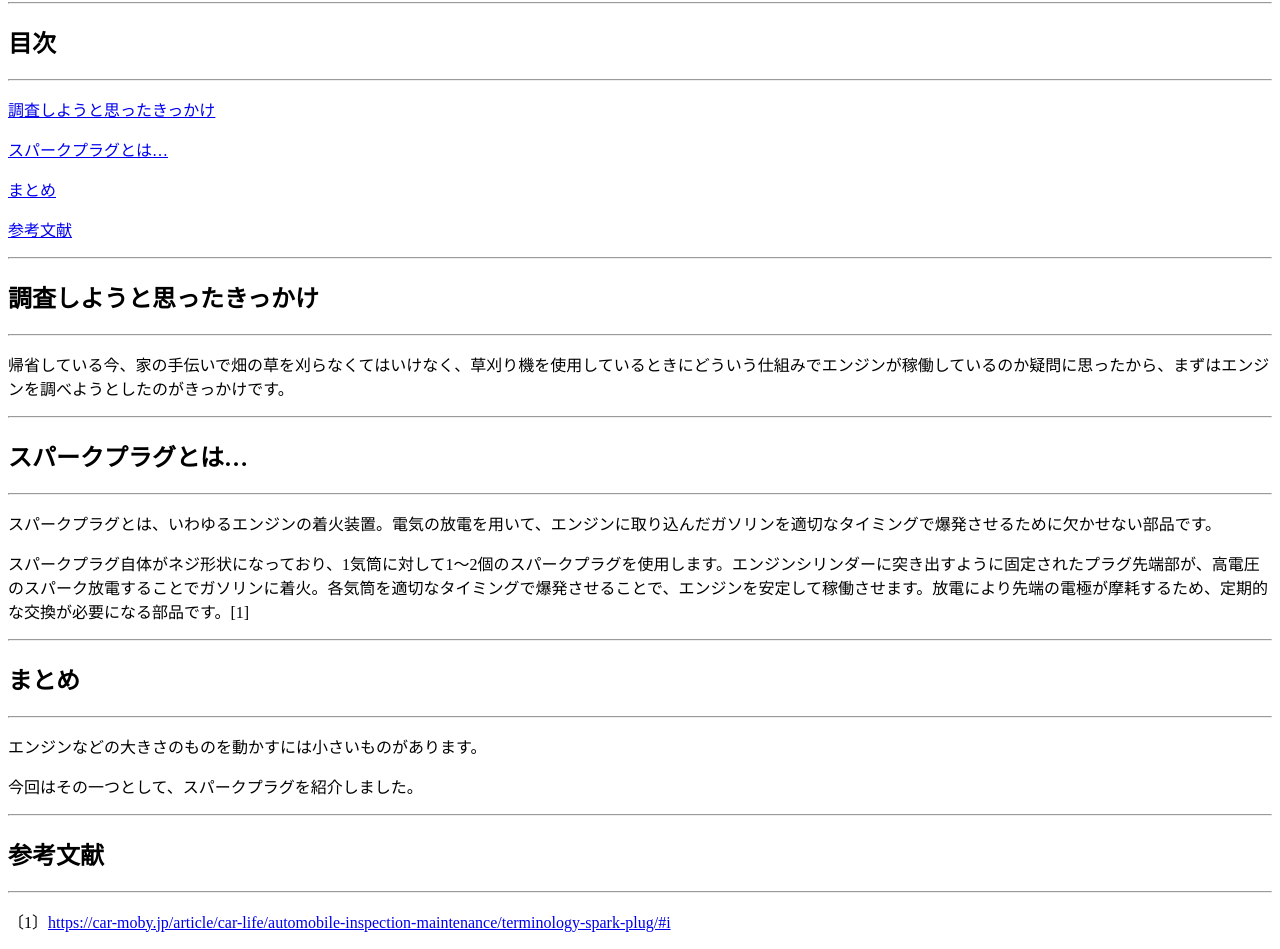
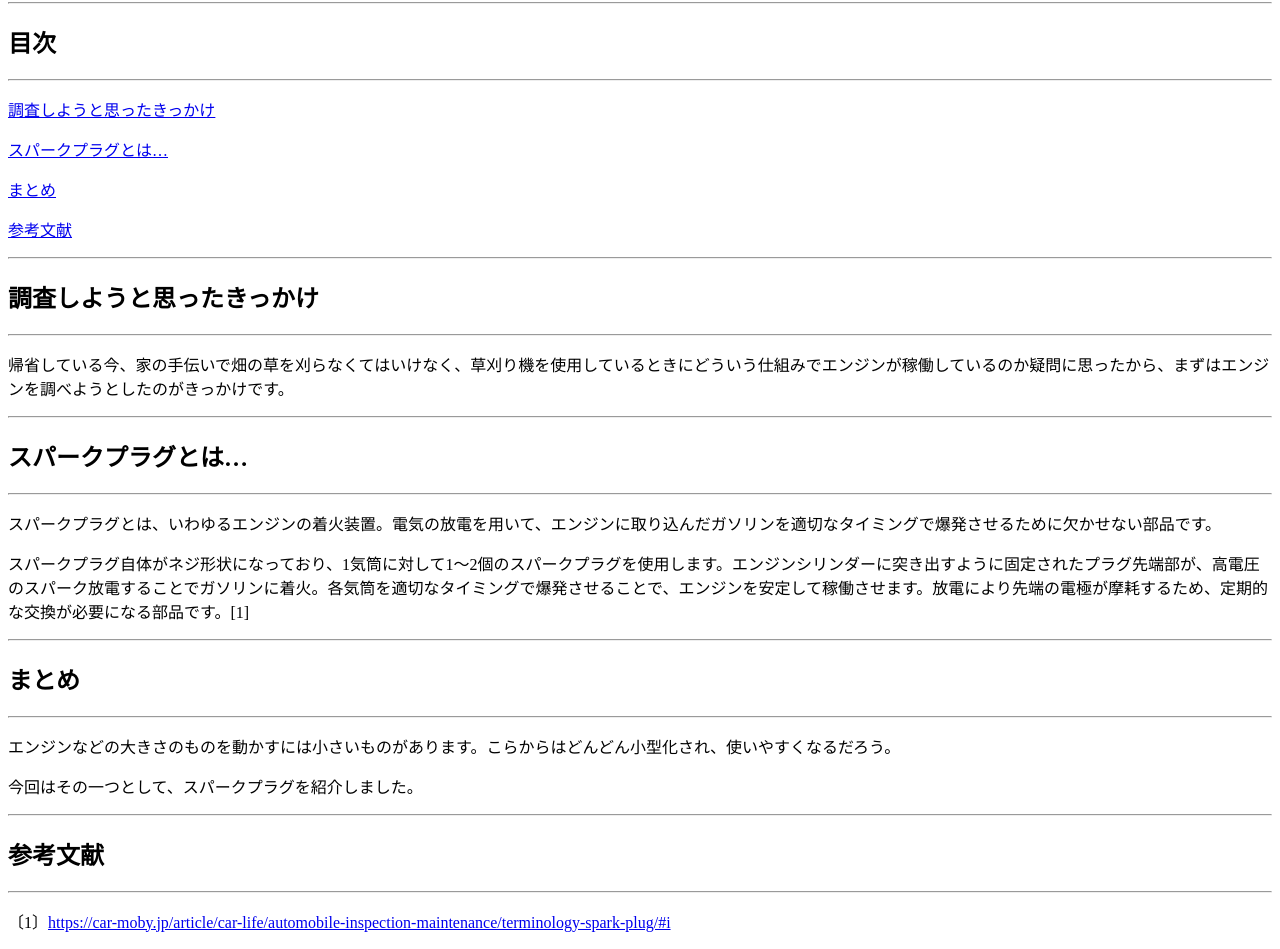
Before and after one commit to 240166/240166.github.io, a plain HTML site: page cl2020.html in a window 1280 px wide. Shown: the part 73-1022 px from the top of the page. Drawn offline with Linux system fonts and the light colour scheme.

Commit message:
Update cl2020.html

```diff
--- a/cl2020.html
+++ b/cl2020.html
@@ -24,7 +24,7 @@
         <hr>
         <h2 id="huf">まとめ</h2>
         <hr>
-        <p>エンジンなどの大きさのものを動かすには小さいものがあります。</p>
+        <p>エンジンなどの大きさのものを動かすには小さいものがあります。こらからはどんどん小型化され、使いやすくなるだろう。</p>
         <p>今回はその一つとして、スパークプラグを紹介しました。</p>
         <hr>
         <h2 id="mai">参考文献</h2>
```
